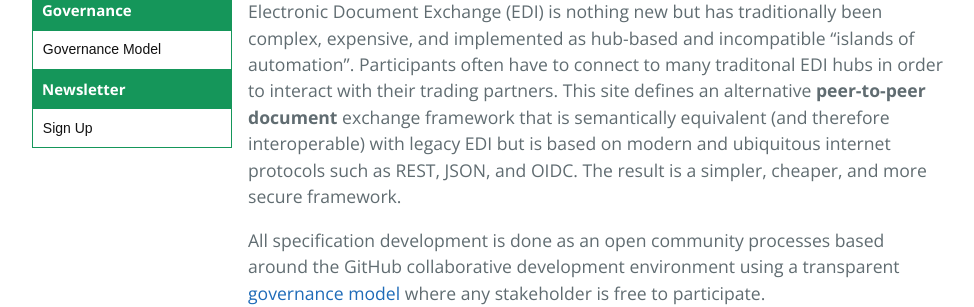
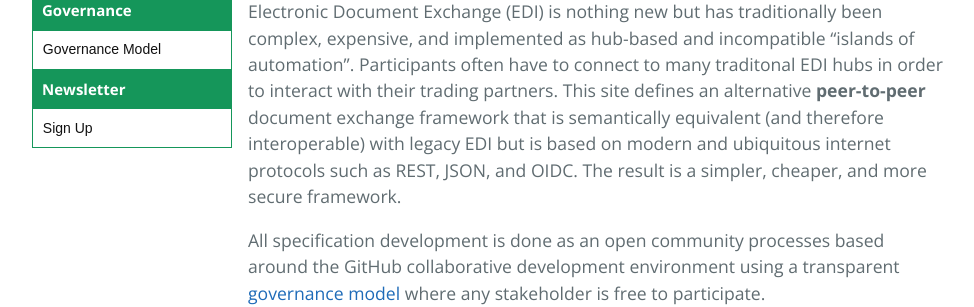
Before and after one commit to ausdigital/ausdigital.github.io, a Jekyll site: the page built from index.md, in a window 1280 px wide and 900 px high, scrolled down 759 px. Shown: the part 182-489 px from the top of the window, without its empty margins (112-1086 px from the left). Built offline with Jekyll 4.4.1, drawn with Linux system fonts in a browser that asks for light colours; our own code applies the rules of GitHub Pages for plain Markdown files.

Commit message:
wrong highlighting

```diff
--- a/index.md
+++ b/index.md
@@ -12,7 +12,7 @@ Established by the [Digital Business Council](http://digitalbusinesscouncil.com.
  * As a business, I want to send electronic invoices to my customer systems and know the payment status so I can manage my cashflow and get cheap debtor financing if I need it.
  * As a business I want all invoices and tax receipts from my authorised suppliers to be automatically loaded to my financial system, ready for my approval so I can reduce my administration burden.
 
-Electronic Document Exchange (EDI) is nothing new but has traditionally been complex, expensive, and implemented as hub-based and incompatible "islands of automation". Participants often have to connect to many traditonal EDI hubs in order to interact with their trading partners.  This site defines an alternative **peer-to-peer document** exchange framework that is semantically equivalent (and therefore interoperable) with legacy EDI but is based on modern and ubiquitous internet protocols such as REST, JSON, and OIDC. The result is a simpler, cheaper, and more secure framework.
+Electronic Document Exchange (EDI) is nothing new but has traditionally been complex, expensive, and implemented as hub-based and incompatible "islands of automation". Participants often have to connect to many traditonal EDI hubs in order to interact with their trading partners.  This site defines an alternative **peer-to-peer** document exchange framework that is semantically equivalent (and therefore interoperable) with legacy EDI but is based on modern and ubiquitous internet protocols such as REST, JSON, and OIDC. The result is a simpler, cheaper, and more secure framework.
 
 All specification development is done as an open community processes based around the GitHub collaborative development environment using a transparent [governance model](/pages/governance-model.md) where any stakeholder is free to participate.
 
```
